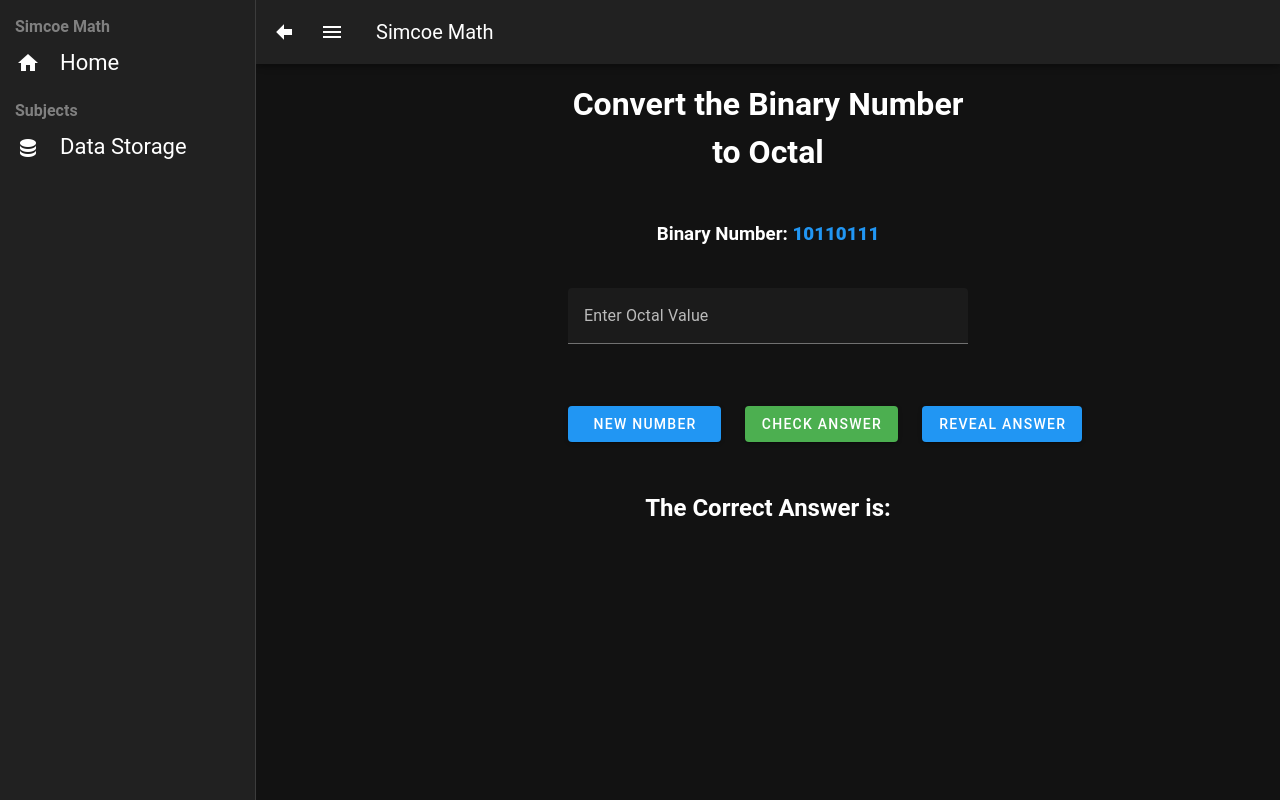
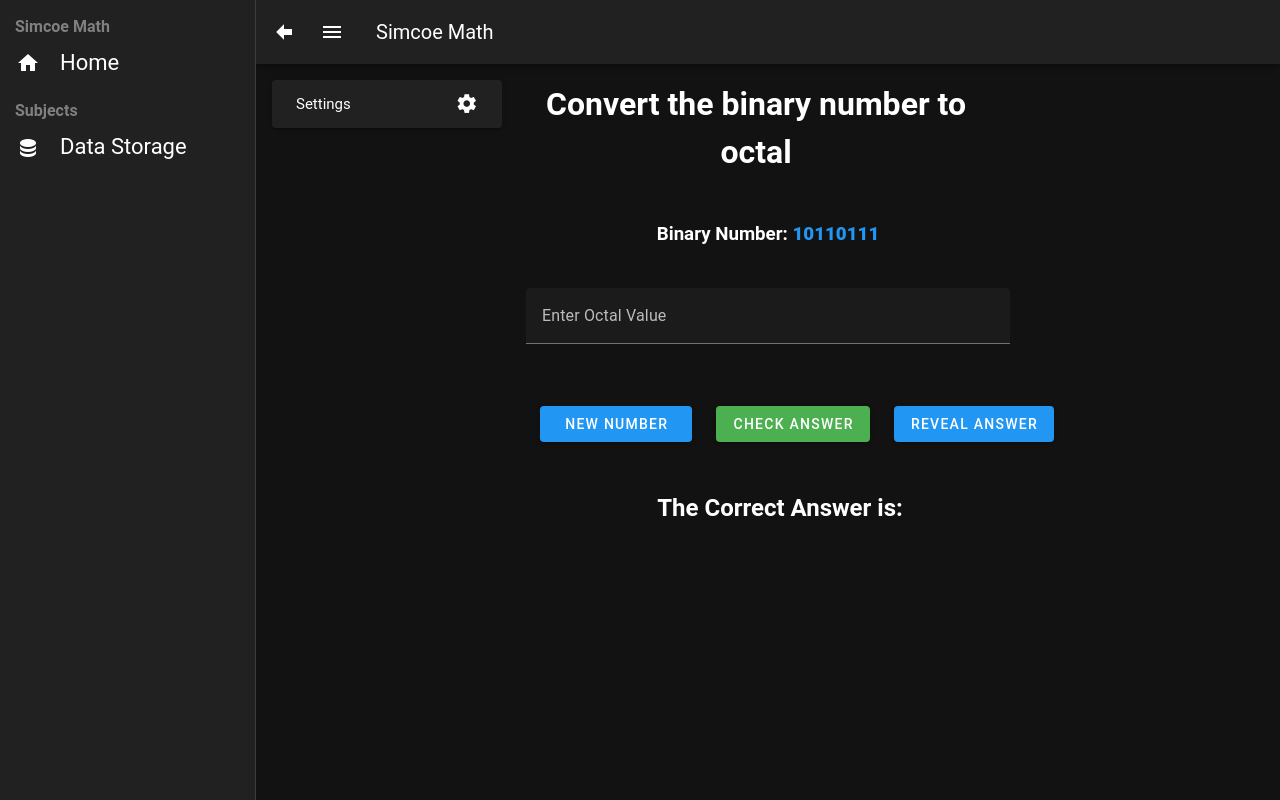
Before and after one commit to noah-nm/SimcoeMath, a Vue app: page /binary-to-octal in a window 1280 px wide. Built offline with nearby package versions, Linux system fonts and the light colour scheme.

Commit message:
Add setting to binary to octal (#37)

```diff
--- a/src/components/DataStorage/BinaryToOctalPractice.vue
+++ b/src/components/DataStorage/BinaryToOctalPractice.vue
@@ -1,8 +1,42 @@
 <template>
-  <v-container>
-    <v-row justify="center">
-      <v-col cols="12" md="5">
-        <h1 class="text-center">Convert the Binary Number to Octal</h1>
+  <v-container fluid class="all">
+    <v-row align="flex-start">
+      <v-col class="settings-panel" cols="12" md="3">
+        <v-expansion-panels>
+          <v-expansion-panel
+            title="Settings"
+            text="Modify game settings"
+            expand-icon="mdi-cog"
+            collapse-icon="mdi-cog"
+          >
+            <v-expansion-panel-text>
+              <v-row>
+                <v-col>
+                  <v-text-field
+                    width="160"
+                    placeholder="bit count"
+                    hide-details
+                    v-model="binarySize"
+                  ></v-text-field>
+                </v-col>
+                <v-col>
+                  <v-btn
+                    color="primary"
+                    class="mt-3 ml-10"
+                    @click="applySettings"
+                  >
+                    Apply</v-btn
+                  >
+                </v-col>
+              </v-row>
+            </v-expansion-panel-text>
+          </v-expansion-panel>
+        </v-expansion-panels>
+      </v-col>
+
+      <v-col class="game" cols="12" md="6">
+        <div class="centered-content">
+          <h1 class="text-center mr-6">Convert the binary number to octal</h1>
 
           <v-row class="mt-8">
             <v-col>
@@ -32,16 +66,17 @@
           </v-row>
 
           <v-row justify="center">
-          <v-col class="d-flex" cols="auto">
+            <v-col class="d-flex ml-7" cols="auto">
               <v-btn
                 class="mr-6 pr-6 pl-6"
                 @click="generateBinary"
                 color="primary"
-              >New Number</v-btn
               >
-            <v-btn class="mr-6" @click="checkAnswer" color="success"
-              >Check Answer</v-btn
-            >
+                New Number
+              </v-btn>
+              <v-btn class="mr-6" @click="checkAnswer" color="success">
+                Check Answer
+              </v-btn>
               <v-btn color="primary" @click="revealAnswer">Reveal Answer</v-btn>
             </v-col>
           </v-row>
@@ -60,13 +95,14 @@
           </v-row>
 
           <v-row>
-          <v-col>
+            <v-col class="ml-6">
               <h2 class="text-center">
                 The Correct Answer is:
-              <strong v-if="reveal">{{ decimalOctal }}</strong>
+                <strong v-if="reveal">{{ binaryOctal }}</strong>
               </h2>
             </v-col>
           </v-row>
+        </div>
       </v-col>
     </v-row>
   </v-container>
@@ -82,14 +118,15 @@ export default defineComponent({
     const userInput = ref<string | null>(null);
     const result = ref<{ correct: boolean; message: string } | null>(null);
     const reveal = ref<boolean>(false);
-    const decimalOctal = ref<string | null>(null);
+    const binaryOctal = ref<string | null>(null);
+    const binarySize = ref<number>(8);
 
     function generateBinary() {
-      const randomBinary = Array.from({ length: 8 }, () =>
+      const randomBinary = Array.from({ length: binarySize.value }, () =>
         Math.round(Math.random()),
       ).join("");
       binaryNumber.value = randomBinary;
-      decimalOctal.value = parseInt(randomBinary, 2).toString(8);
+      binaryOctal.value = parseInt(randomBinary, 2).toString(8);
       userInput.value = "";
       reveal.value = false;
       result.value = null;
@@ -98,7 +135,7 @@ export default defineComponent({
     function checkAnswer() {
       if (binaryNumber.value === "" || userInput.value === "") return;
 
-      if (userInput.value === decimalOctal.value) {
+      if (userInput.value === binaryOctal.value) {
         result.value = { correct: true, message: "Correct!" };
       } else {
         result.value = {
@@ -118,6 +155,12 @@ export default defineComponent({
       result.value = null;
     }
 
+    function applySettings() {
+      if (binarySize.value > 0) {
+        generateBinary();
+      }
+    }
+
     onMounted(() => {
       generateBinary();
       reveal.value = false;
@@ -128,11 +171,13 @@ export default defineComponent({
       userInput,
       result,
       reveal,
-      decimalOctal,
+      binaryOctal,
       generateBinary,
       checkAnswer,
       handleAlertDismiss,
       revealAnswer,
+      binarySize,
+      applySettings,
     };
   },
 });
```
Lines whose indentation alone changed are shown as unchanged.
